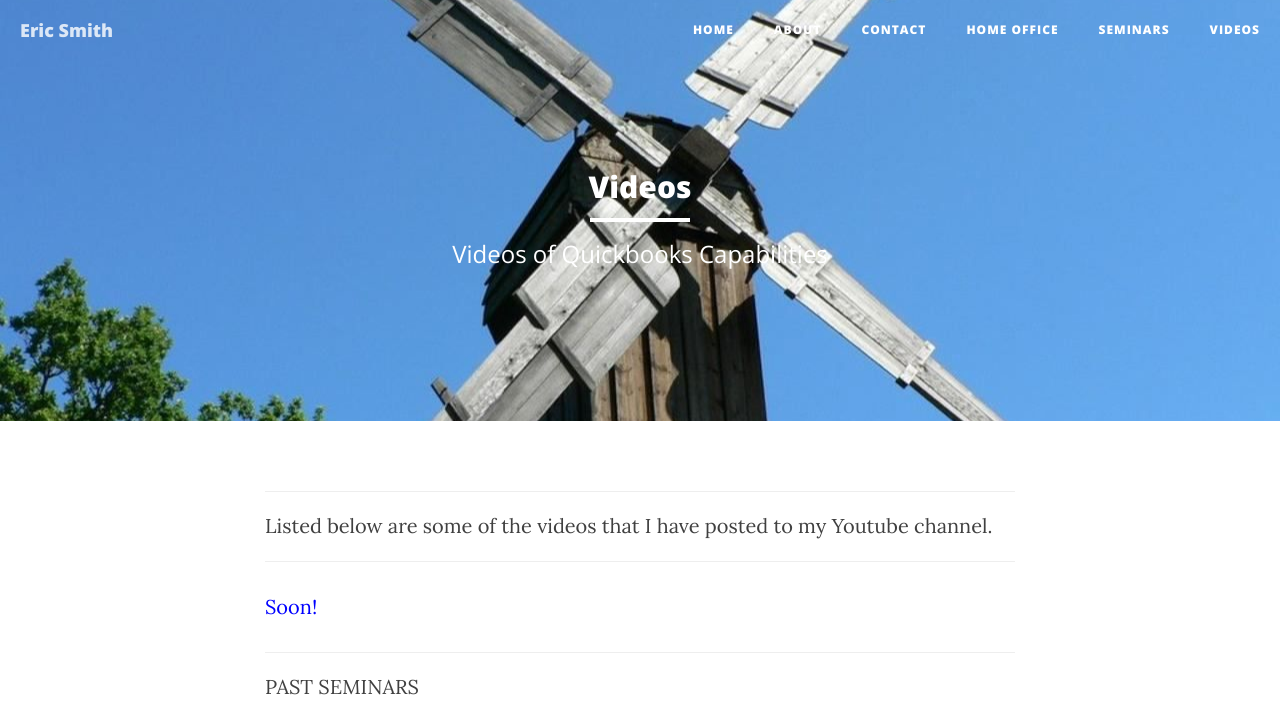
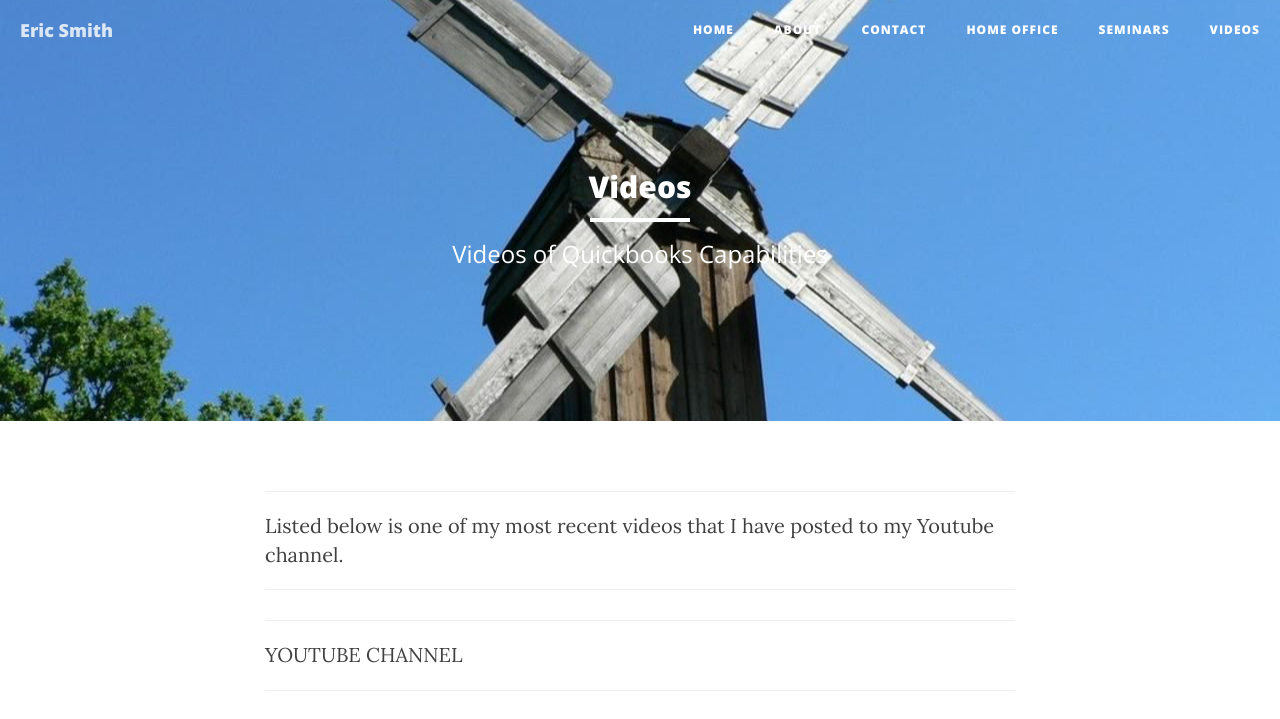
Before and after one commit to grumaccountant/eric, a Jekyll site: the page built from videos.html, in a window 1280 px wide and 1400 px high. Shown: the top 719 px of the window. Built offline with Jekyll 4.4.1, drawn with Linux system fonts in a browser that asks for light colours; nearby versions of some CDN libraries; some of the changed text lies outside the part shown.

Commit message:
Update videos.html

```diff
--- a/videos.html
+++ b/videos.html
@@ -9,17 +9,15 @@ header-img: "img/vid-bg.jpg"
   <div class="row">
     <div class="col-xs-13">
 <hr>
-Listed below are some of the videos that I have posted to my Youtube channel.<hr>
+Listed below is one of my most recent videos that I have posted to my Youtube channel.<hr>
 <p>
-<p>
-<font color="blue">Soon!</font>
-<p><hr>
-PAST SEMINARS<hr>
+<hr>
+YOUTUBE CHANNEL<hr>
 <p><p><h6>
-The below video contains...
 
 
-      <iframe width="560" height="420" src="http://www.youtube.com/embed/wigtrMf3jyo?color=black&theme=dark"></iframe>
+
+      <iframe width="1560" height="1320" src="http://www.youtube.com/embed/wigtrMf3jyo?color=black&theme=dark"></iframe>
 
     </div>
   </div>
```
